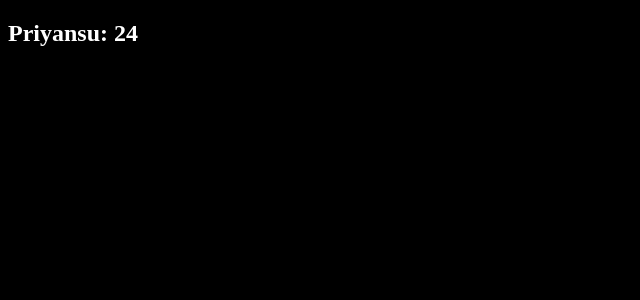
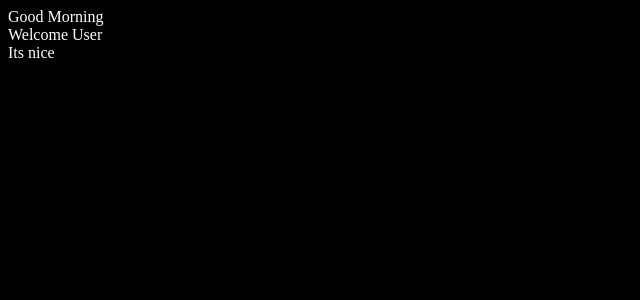
Before and after one commit to priyansudash1999/React-20-days-revision, a React (Vite) app in the folder 00_basics/: page / in a window 1280 px wide. Shown: the top 300 px of the page, without its empty margins (0-640 px from the left). Built offline with nearby package versions, Linux system fonts and the light colour scheme.

Commit message:
conditional rendering

```diff
--- a/00_basics/src/App.jsx
+++ b/00_basics/src/App.jsx
@@ -8,11 +8,16 @@ import Greeting from "./components/Greeting";
 import ProductInfo from "./components/ProductInfo";
 import UserList from "./components/UserList";
 import Person from "./components/Person";
+import Greetings from "./components/Greetings";
+import Weather from "./components/Weather";
+import UserStatus from "./components/UserStatus";
 
 const App = () => {
   return (
     <div>
-      <Person name="Priyansu" age={24} />
+      <Greetings timeOfDay={"Morning"} />
+      <UserStatus isAdmin={false} loggedIn={true} />
+      <Weather temp={16} />
     </div>
   );
 };
--- /dev/null
+++ b/00_basics/src/components/Greetings.jsx
@@ -0,0 +1,11 @@
+import React from "react";
+
+const Greetings = ({ timeOfDay }) => {
+  if (timeOfDay === "Morning") {
+    return <div>Good Morning</div>;
+  } else if (timeOfDay === "Afternoon") {
+    return <div>Good Afternoon</div>;
+  }
+};
+
+export default Greetings;
--- /dev/null
+++ b/00_basics/src/components/UserStatus.jsx
@@ -0,0 +1,11 @@
+import React from "react";
+
+const UserStatus = ({ isAdmin, loggedIn }) => {
+  if (isAdmin && loggedIn) {
+    return <div>Welcome Admin</div>;
+  } else if (!isAdmin && loggedIn) {
+    return <div>Welcome User</div>;
+  }
+};
+
+export default UserStatus;
--- /dev/null
+++ b/00_basics/src/components/Weather.jsx
@@ -0,0 +1,13 @@
+import React from "react";
+
+const Weather = ({ temp }) => {
+  if (temp < 15) {
+    return <div>Its cold outside</div>;
+  } else if (temp > 15 && temp < 25) {
+    return <div>Its nice</div>;
+  } else {
+    return <div>Its hot</div>;
+  }
+};
+
+export default Weather;
```
